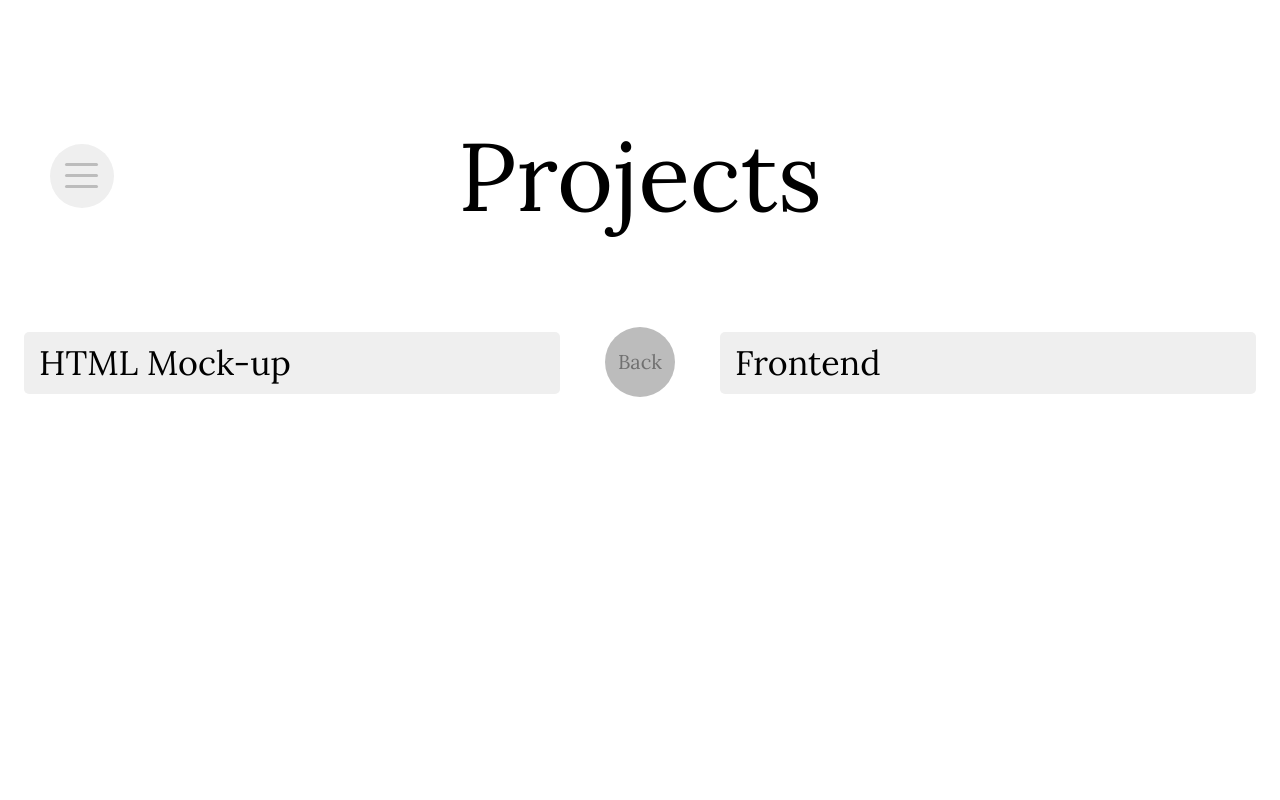
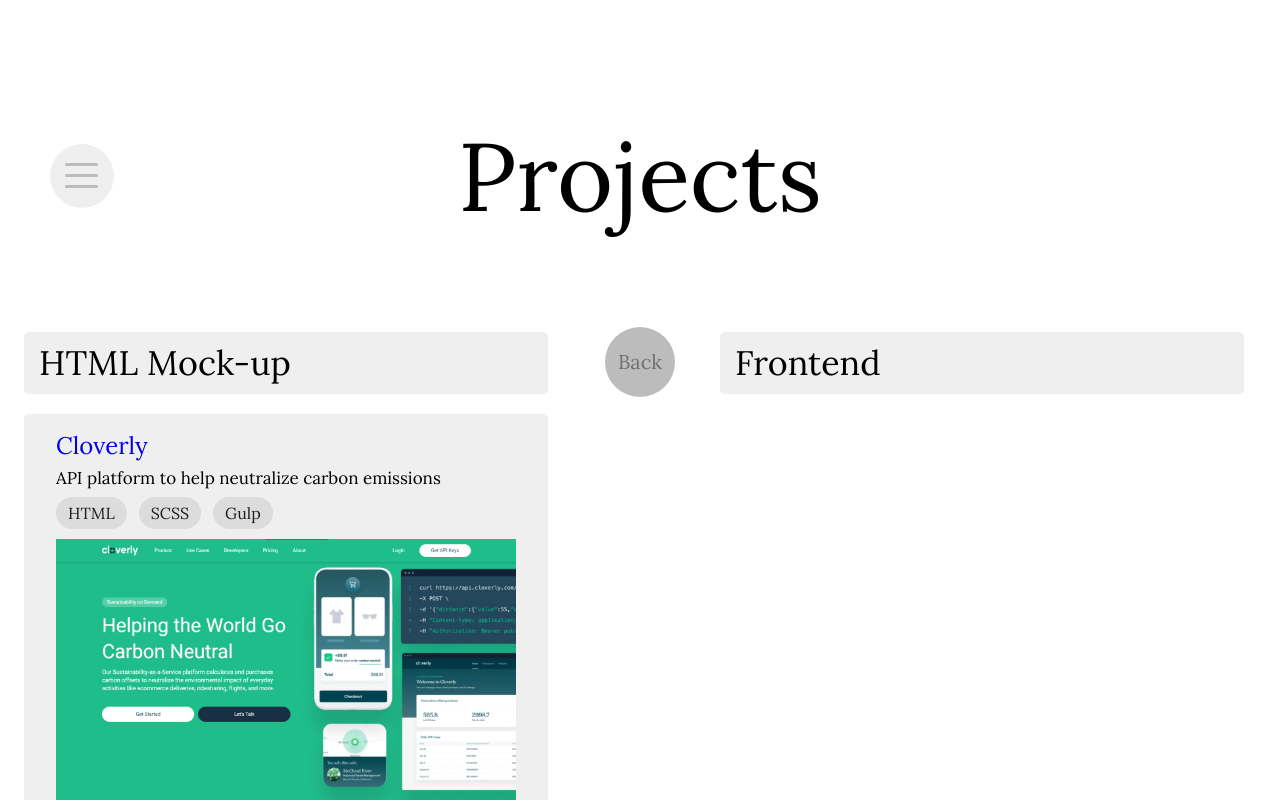
Before and after one commit to Dispersioned/web, a React (Create React App) app: page /projects in a window 1280 px wide. Built offline with nearby package versions, Linux system fonts and the light colour scheme.

Commit message:
project page

```diff
--- /dev/null
+++ b/src/components/Project/Project.tsx
@@ -0,0 +1,31 @@
+import { Typography } from '@mui/material'
+import React from 'react'
+import { ProjectLink, Tag, Wrapper } from './style'
+
+interface ProjectProps {
+  title: string
+  description: string
+  tags: string[]
+  link: string
+  imageURL?: string
+}
+
+const Project: React.FC<ProjectProps> = ({ title, description, tags, link, imageURL }) => {
+  return (
+    <Wrapper>
+      <ProjectLink href={link} target="_blank" rel="noreferrer">
+        <Typography variant="h5">{title}</Typography>
+      </ProjectLink>
+      <Typography variant="caption" fontSize={17}>
+        {description}
+      </Typography>
+      <div>
+        {tags.map((tag) => (
+          <Tag key={tag} label={tag} />
+        ))}
+      </div>
+      {imageURL && <img src={imageURL} alt={title} />}
+    </Wrapper>
+  )
+}
+export default Project
--- /dev/null
+++ b/src/components/Project/style.ts
@@ -0,0 +1,23 @@
+import { Chip, Typography } from '@mui/material'
+import styled from 'styled-components'
+
+export const Wrapper = styled(Typography)`
+  background-color: var(--color-gray-100);
+  border-radius: 5px;
+  padding:1rem 2rem;
+`
+
+export const Tag = styled(Chip)`
+  font-size: 1rem;
+  margin-top: 5px;
+  margin-bottom: 10px;
+  :not(:first-child) {
+    margin-left: 12px;
+  }
+`
+
+export const ProjectLink = styled('a')`
+  :visited {
+    color: inherit;
+  }
+`
--- a/src/components/Projects/Projects.tsx
+++ b/src/components/Projects/Projects.tsx
@@ -6,7 +6,11 @@
 import { Layout, Main } from '../../views/Home/style'
 import { Pointer } from '../Dice/style'
 import Navigation from '../Navigation/Navigation'
-import { Item } from './style'
+import Project from '../Project/Project'
+import { ProjectsList, ProjectsTitle } from './style'
+import cloverly from '../../assets/img/projects-preview/cloverly.jpg'
+import zavkomEngineering from '../../assets/img/projects-preview/zavkomEngineering.jpg'
+import kovmangal from '../../assets/img/projects-preview/kovmangal.jpg'
 
 const Projects: React.FC = () => {
   const navigate = useNavigate()
@@ -26,15 +30,33 @@
             </motion.div>
           </Typography>
 
-          <Main>
-            <div>
-              <Item>
-                <Typography variant="h4">HTML Mock-up</Typography>
-              </Item>
-            </div>
+          <Main style={{ overflow: 'hidden' }}>
+            <ProjectsList>
+              <ProjectsTitle variant="h4"> HTML Mock-up</ProjectsTitle>
+              <Project
+                title="Cloverly"
+                description="API platform to help neutralize carbon emissions"
+                link="https://dispersioned.github.io/web-cloverly/"
+                imageURL={cloverly}
+                tags={['HTML', 'SCSS', 'Gulp']}
+              />
+              <Project
+                title="Zavkom Engineering"
+                description="Company websit"
+                link="https://dispersioned.github.io/web-zavkom-engineering/"
+                imageURL={zavkomEngineering}
+                tags={['HTML', 'SCSS', 'Gulp']}
+              />
+              <Project
+                title="Kovmangal"
+                description="Forged chargrill store"
+                link="https://dispersioned.github.io/web-kovmangal/"
+                imageURL={kovmangal}
+                tags={['HTML', 'SCSS', 'Gulp']}
+              />
+            </ProjectsList>
             <div style={{ width: 70, height: 70 }}>
               <Grid container direction="column" justifyContent="center" alignItems="center">
-                {/* <Dice setTitle={setTitle} /> */}
                 <Pointer
                   onClick={() => navigate('/')}
                   initial={{
@@ -57,11 +79,9 @@
                 </Pointer>
               </Grid>
             </div>
-            <div>
-              <Item>
-                <Typography variant="h4">Frontend</Typography>
-              </Item>
-            </div>
+            <ProjectsList>
+              <ProjectsTitle variant="h4">Frontend</ProjectsTitle>
+            </ProjectsList>
           </Main>
         </Layout>
         <Navigation />
--- a/src/components/Projects/style.ts
+++ b/src/components/Projects/style.ts
@@ -1,7 +1,19 @@
+import { Typography } from '@mui/material'
 import styled from 'styled-components'
 
-export const Item = styled.div`
+export const ProjectsTitle = styled(Typography)`
+  position: sticky;
+  left: 0;
+  top: 0;
   background-color: var(--color-gray-100);
   border-radius: 5px;
   padding: 10px 15px;
 `
+
+export const ProjectsList = styled('div')`
+  display: grid;
+  row-gap: 20px;
+  align-items: flex-start;
+  overflow: scroll;
+  padding-right: 12px;
+`
```
